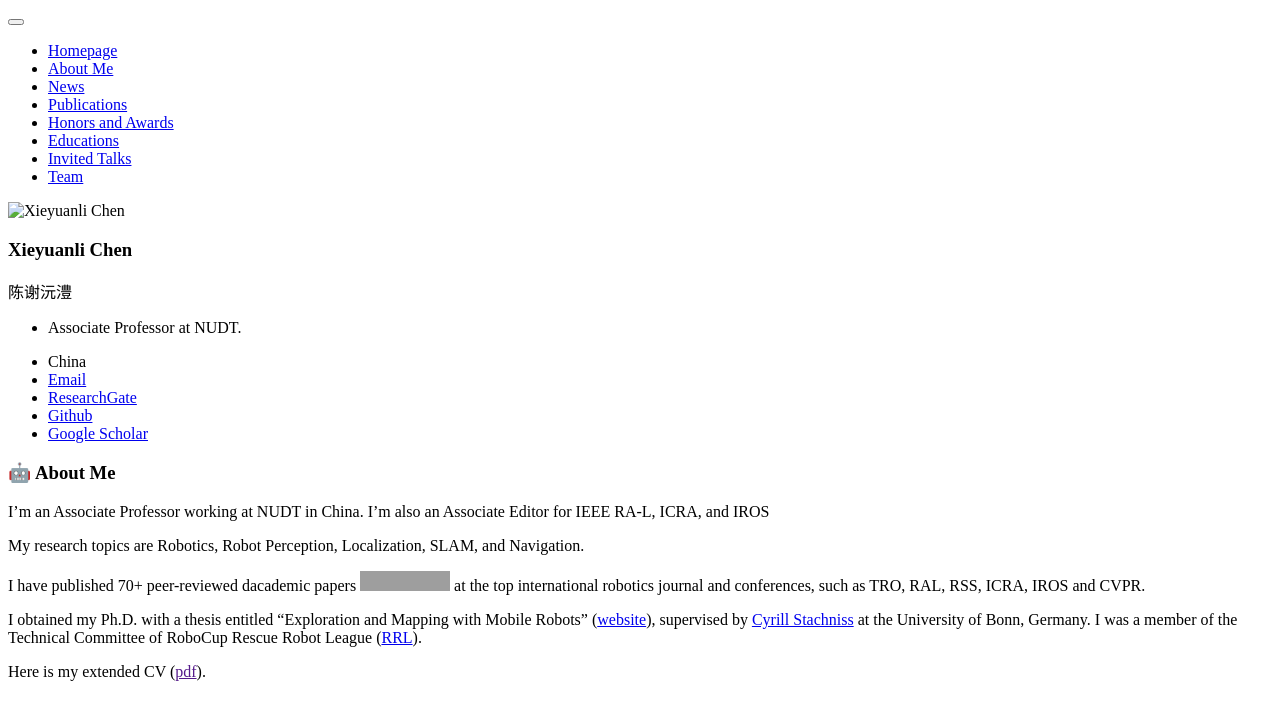
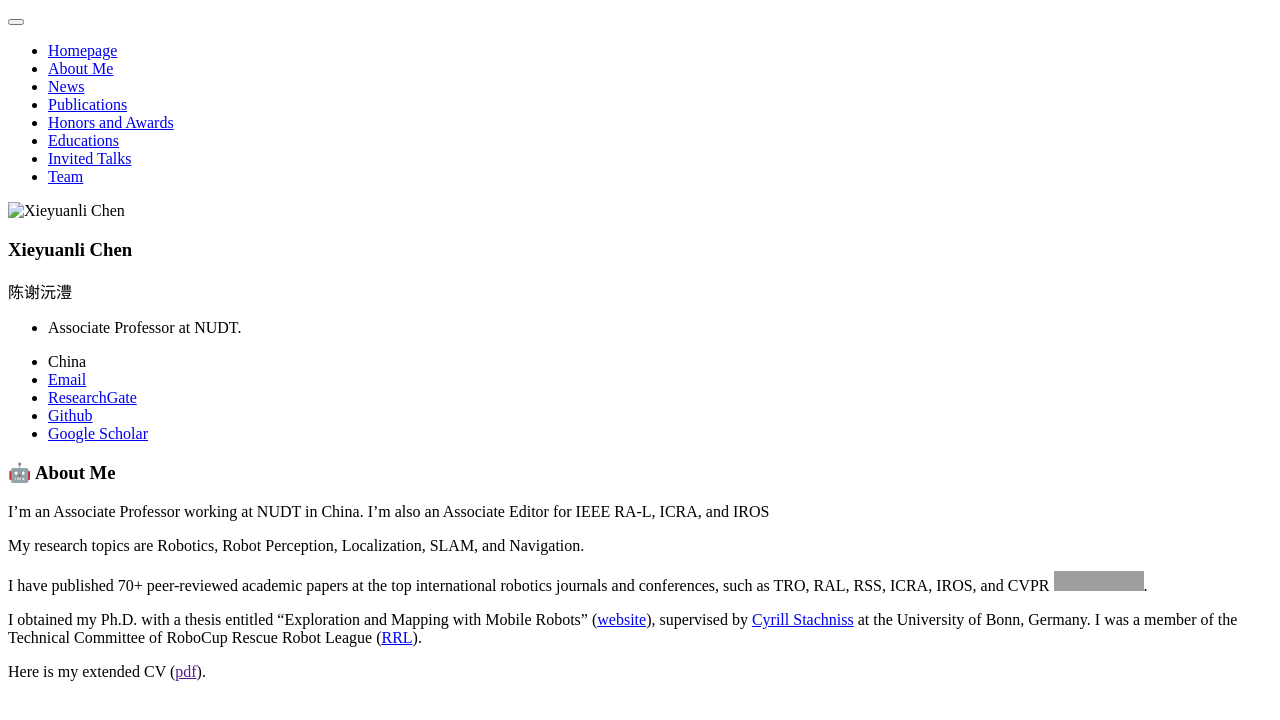
Before and after one commit to shenyehui/my-home, a Jekyll site: the page built from _pages/includes/intro.md, in a window 1280 px wide. Shown: the top 720 px of the page. Built offline with Jekyll 4.4.1, drawn with Linux system fonts in a browser that asks for light colours; our own code applies the rules of GitHub Pages for plain Markdown files; grey boxes are pictures that could not be loaded.

Commit message:
Update intro.md

```diff
--- a/_pages/includes/intro.md
+++ b/_pages/includes/intro.md
@@ -3,7 +3,7 @@ I'm an Associate Professor working at NUDT in China. I'm also an Associate Edito
 
 My research topics are Robotics, Robot Perception, Localization, SLAM, and Navigation.
 
-I have published 70+ peer-reviewed dacademic papers <a href='https://scholar.google.com/citations?user=DvrngV4AAAAJ'><img src="https://img.shields.io/endpoint?logo=Google%20Scholar&url=https%3A%2F%2Fcdn.jsdelivr.net%2Fgh%2FChen-Xieyuanli%2Fmy-home@google-scholar-stats%2Fgs_data_shieldsio.json&labelColor=f6f6f6&color=9cf&style=flat&label=citations"></a> at the top international robotics journal and conferences, such as TRO, RAL, RSS, ICRA, IROS and CVPR.
+I have published 70+ peer-reviewed academic papers at the top international robotics journals and conferences, such as TRO, RAL, RSS, ICRA, IROS, and CVPR  <a href='https://scholar.google.com/citations?user=DvrngV4AAAAJ'><img src="https://img.shields.io/endpoint?logo=Google%20Scholar&url=https%3A%2F%2Fcdn.jsdelivr.net%2Fgh%2FChen-Xieyuanli%2Fmy-home@google-scholar-stats%2Fgs_data_shieldsio.json&labelColor=f6f6f6&color=9cf&style=flat&label=citations"></a>.
 
 I obtained my Ph.D. with a thesis entitled “Exploration and Mapping with Mobile Robots” ([website](https://hdl.handle.net/20.500.11811/10228)), supervised by [Cyrill Stachniss](https://www.ipb.uni-bonn.de/people/cyrill-stachniss/index.html) at the University of Bonn, Germany. I was a member of the Technical Committee of RoboCup Rescue Robot League ([RRL](https://rrl.robocup.org/)).
 
```
